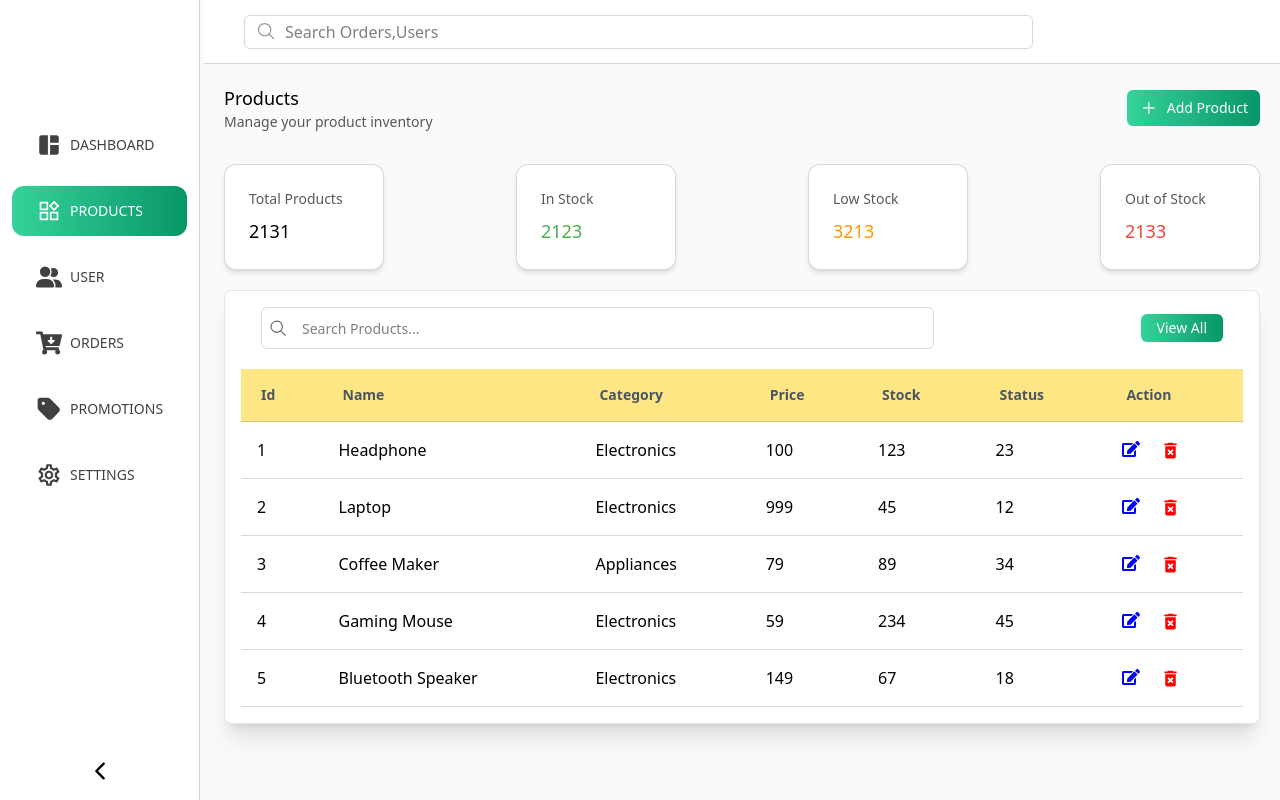
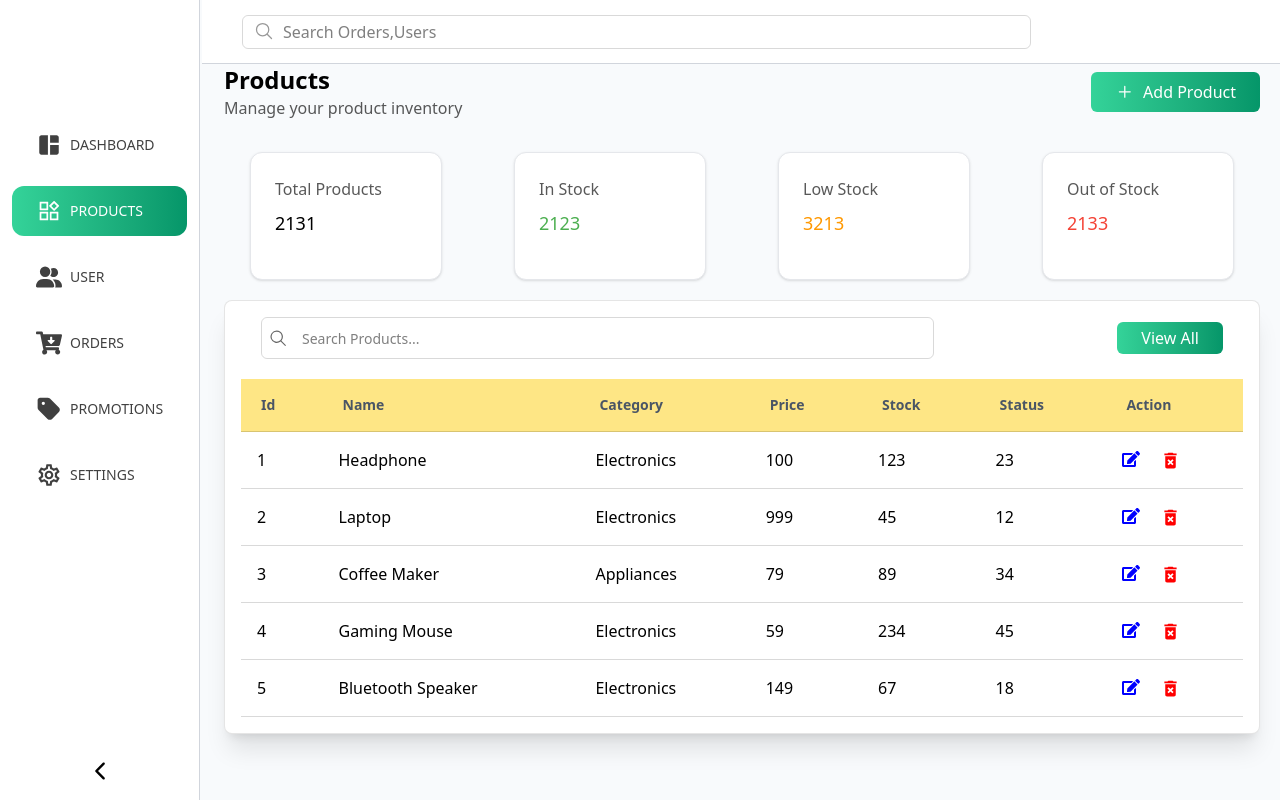
Before and after one commit to sivasathish889/E-commerce-admin, a React (Vite) app: page /products in a window 1280 px wide. Built offline with nearby package versions, Linux system fonts and the light colour scheme; no server answers.

Commit message:
navbar respoonsive bug fixed

```diff
--- a/src/App.css
+++ b/src/App.css
@@ -4,5 +4,6 @@
   --color-primary: #37d667ff;
   --color-primary-2 : #9effbbff;
   --color-gradient-primary : #34D399;
-  --color-gradient-secondary : #059669
+  --color-gradient-secondary : #059669;
+  --color-background : #F8FAFC
 }
--- a/src/App.tsx
+++ b/src/App.tsx
@@ -1,4 +1,4 @@
-import { lazy, useState } from "react";
+import { lazy, useEffect, useState } from "react";
 import "./App.css";
 import Header from "./components/Header";
 import NavBar from "./components/NavBar";
@@ -11,17 +11,36 @@ const Promotions = lazy(() => import("./pages/Promotions"));
 const Settings = lazy(() => import("./pages/Settings"));
 
 function App() {
-  const [hideBar, setHideBar] = useState(false);
+  const [hideBar, setHideBar] = useState(() => {
+    if (window.innerWidth < 768) {
+      return true;
+    } else {
+      return false;
+    }
+  });
 
+  useEffect(() => {
+    const handleResize = () => {
+      setHideBar(window.innerWidth < 768);
+    };
+
+    handleResize();
+    window.addEventListener("resize", handleResize);
+
+    return () => {
+      window.removeEventListener("resize", handleResize);
+    };
+  }, []);
+  console.log(hideBar);
   return (
-    <div className="bg-[#F8FAFC]">
+    <div className="bg-background w-full">
       <div className="flex">
         <aside className="side-bar min-h-screen b- ">
           <NavBar hideBar={hideBar} setHideBar={setHideBar} />
         </aside>
         <div className="flex-1">
           <div
-            className={`header flex-1 w-full ${hideBar ? "ml-25" : "ml-51"}`}
+            className={`header flex-1 w-full ml-28.5 sm:ml-28.5 md:ml-47 lg:ml-50.5 }`}
           >
             <Header />
           </div>
--- a/src/components/NavBar.tsx
+++ b/src/components/NavBar.tsx
@@ -1,4 +1,4 @@
-import { Activity, useEffect } from "react";
+import { Activity } from "react";
 import { NavItems } from "../utils/constants";
 import { IoIosArrowBack, IoIosArrowForward } from "react-icons/io";
 import { Link, useLocation } from "react-router-dom";
@@ -11,19 +11,6 @@ type Props = {
 const NavBar = ({ hideBar, setHideBar }: Props) => {
   const path = useLocation().pathname;
 
-  // auto hide when window width 768 pix
-  useEffect(() => {
-    const handleResize = () => {
-      setHideBar(window.innerWidth < 768);
-    };
-
-    handleResize();
-    window.addEventListener("resize", handleResize);
-
-    return () => {
-      window.removeEventListener("resize", handleResize);
-    };
-  }, []);
 
   return (
     <div className="h-full flex justify-between flex-col transition-all duration-700 ease-in-out border-r border-r-gray-300 fixed bg-[#FFFFFF]">
--- a/src/components/Products/Cards.tsx
+++ b/src/components/Products/Cards.tsx
@@ -3,11 +3,11 @@ import type { ProductCardsType } from "../../pages/Products";
 const Cards = ({ color, name, value, id }: ProductCardsType) => {
   return (
     <div
-      className="card shadow-md border border-black/15 p-6 rounded-xl w-40 bg-white"
+      className="card shadow-sm border border-gray-200 p-6 rounded-xl w-48 bg-white h-32"
       key={id}
     >
-      <div className="card-header space-y-2">
-        <p className="text-sm opacity-65">{name}</p>
+      <div className="card-header space-y-2 flex flex-col justify-center ">
+        <p className="text-base opacity-65">{name}</p>
         <p className="text-lg" style={{ color: color }}>
           {value}
         </p>{" "}
--- a/src/components/Products/ProductList.tsx
+++ b/src/components/Products/ProductList.tsx
@@ -59,10 +59,8 @@ const ProductList = () => {
             placeholder="Search Products..."
           />
         </div>
-        <div className="see-all">
-          <p className="bg-linear-to-r from-gradient-primary to-gradient-secondary px-4 py-1 rounded-md cursor-pointer text-white  text-sm">
-            View All
-          </p>
+        <div className="view-all  cursor-pointer rounded-md bg-linear-to-r from-gradient-primary to-gradient-secondary">
+          <p className=" px-6 py-1  text-white cursor-pointer z-10 select-none text-base">View All</p>
         </div>
       </div>
       <table className="w-full border-collapse">
--- a/src/pages/Products.tsx
+++ b/src/pages/Products.tsx
@@ -38,20 +38,20 @@ const Products = () => {
     },
   ]);
   return (
-    <div className="p-5">
+    <div className="px-5">
       <div className="header flex justify-between items-center">
         <div>
-          <p className="text-lg">Products</p>
-          <p className="text-sm opacity-65">Manage your product inventory</p>
+          <p className="text-2xl font-semibold">Products</p>
+          <p className="text-base opacity-65">Manage your product inventory</p>
         </div>
         <div>
-          <button className="bg-linear-to-r from-gradient-primary to-gradient-secondary text-white cursor-pointer px-3 py-2 rounded-md text-sm flex justify-center items-center gap-2">
+          <button className="bg-linear-to-r from-gradient-primary to-gradient-secondary text-white cursor-pointer px-6 py-2 rounded-md text-base flex justify-center items-center gap-2">
             <GoPlus size={20} />
             Add Product
           </button>
         </div>
       </div>
-      <div className="cards flex w-full justify-between mt-8">
+      <div className="cards flex w-full justify-around mt-8 flex-wrap gap-5">
         {data.map(({ color, id, name, value }) => (
           <Cards color={color} id={id} name={name} value={value} />
         ))}
```
